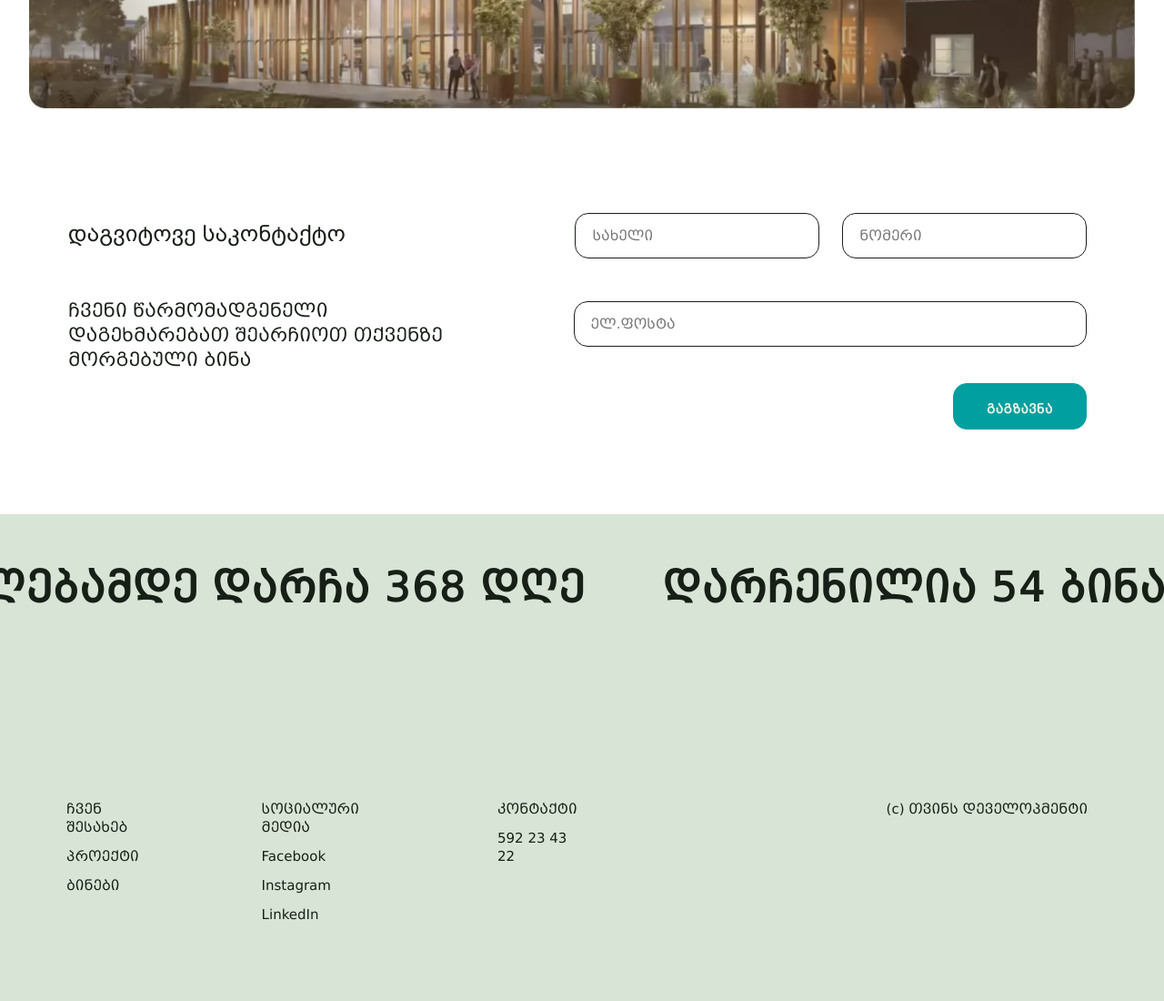
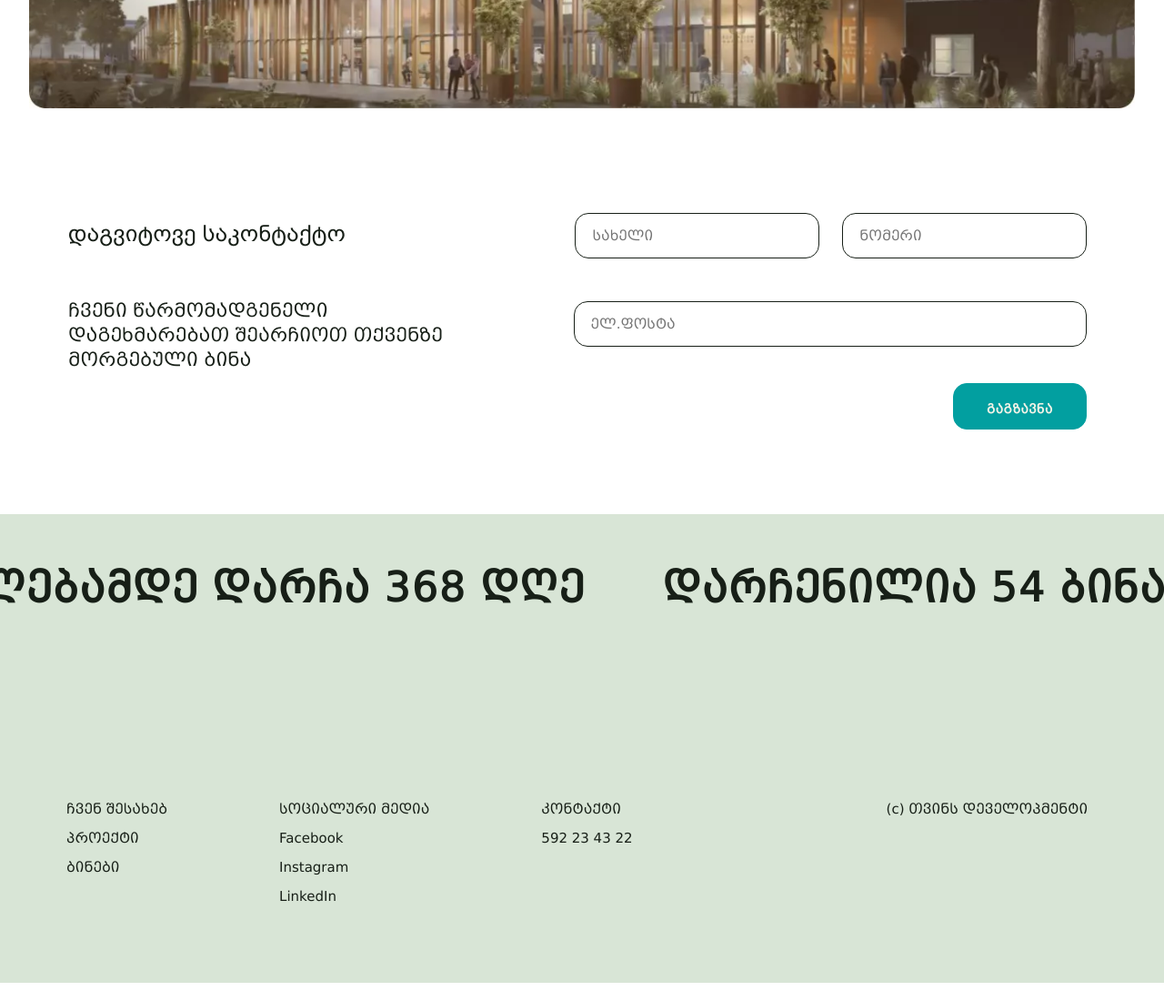
Before and after one commit to Desp0o/panorama_varketili, a React (Create React App) app: page / in a window 1280 px wide. Shown: the part 2893-3993 px from the top of the page at 91% size. Built offline with nearby package versions, Linux system fonts and the light colour scheme.

Commit message:
footer fix

```diff
--- a/src/components/footer/Footer.css
+++ b/src/components/footer/Footer.css
@@ -62,7 +62,7 @@
   }
 
   .footer_bottom_links{
-    width: 50%;
+    width: 60%;
     padding-left: 73px;
     display: flex;
     gap: 123px;
@@ -75,7 +75,7 @@
   }
 
   .footer_bottom_right{
-    width: 50%;
+    width: 40%;
     padding-right: 84px;
     display: flex;
     justify-content: flex-end;
```
